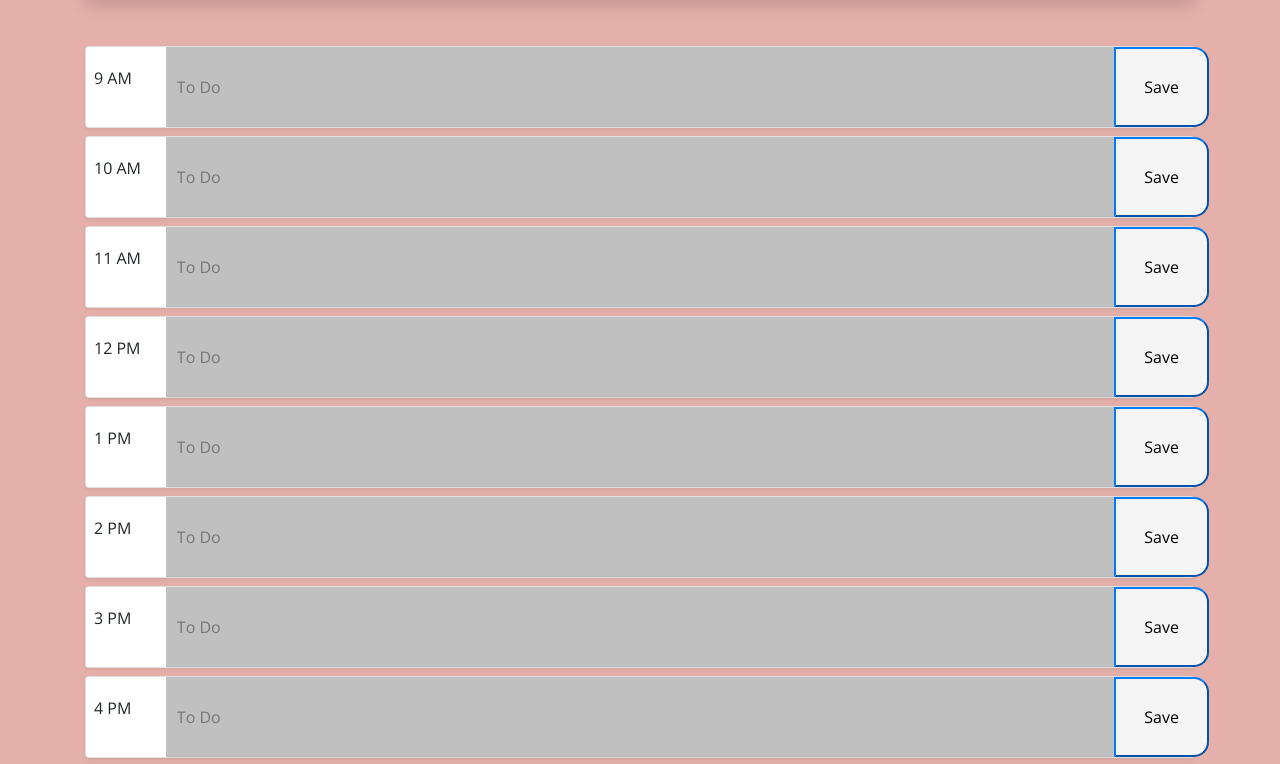
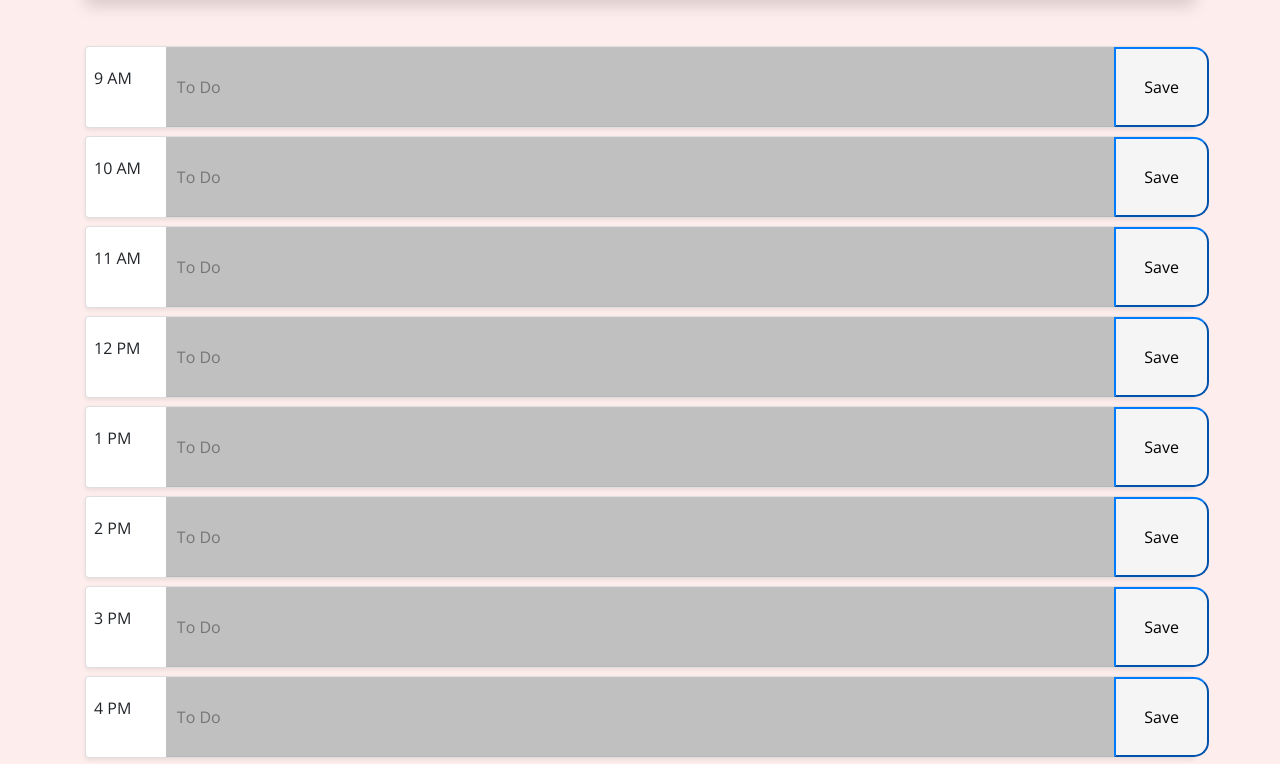
Before and after one commit to cheyennehunt99/Day-Planner, a plain HTML site: page index.html in a window 1280 px wide. Shown: the part 163-927 px from the top of the page. Drawn offline with nearby package versions, Linux system fonts and the light colour scheme.

Commit message:
updated ReadMe

```diff
--- a/assets/css/style.css
+++ b/assets/css/style.css
@@ -1,10 +1,9 @@
 body {
     font-family: 'Open Sans', sans-serif;
-    background-color: #E6B0AA;
+    background-color: #FDEDEC;
     font-size: 16px;
     line-height: 1;
   }
-
 
   .col-10 {
       background: transparent;
```
Also changed, not shown: index.html (+3 -3 lines), 1 other file.
